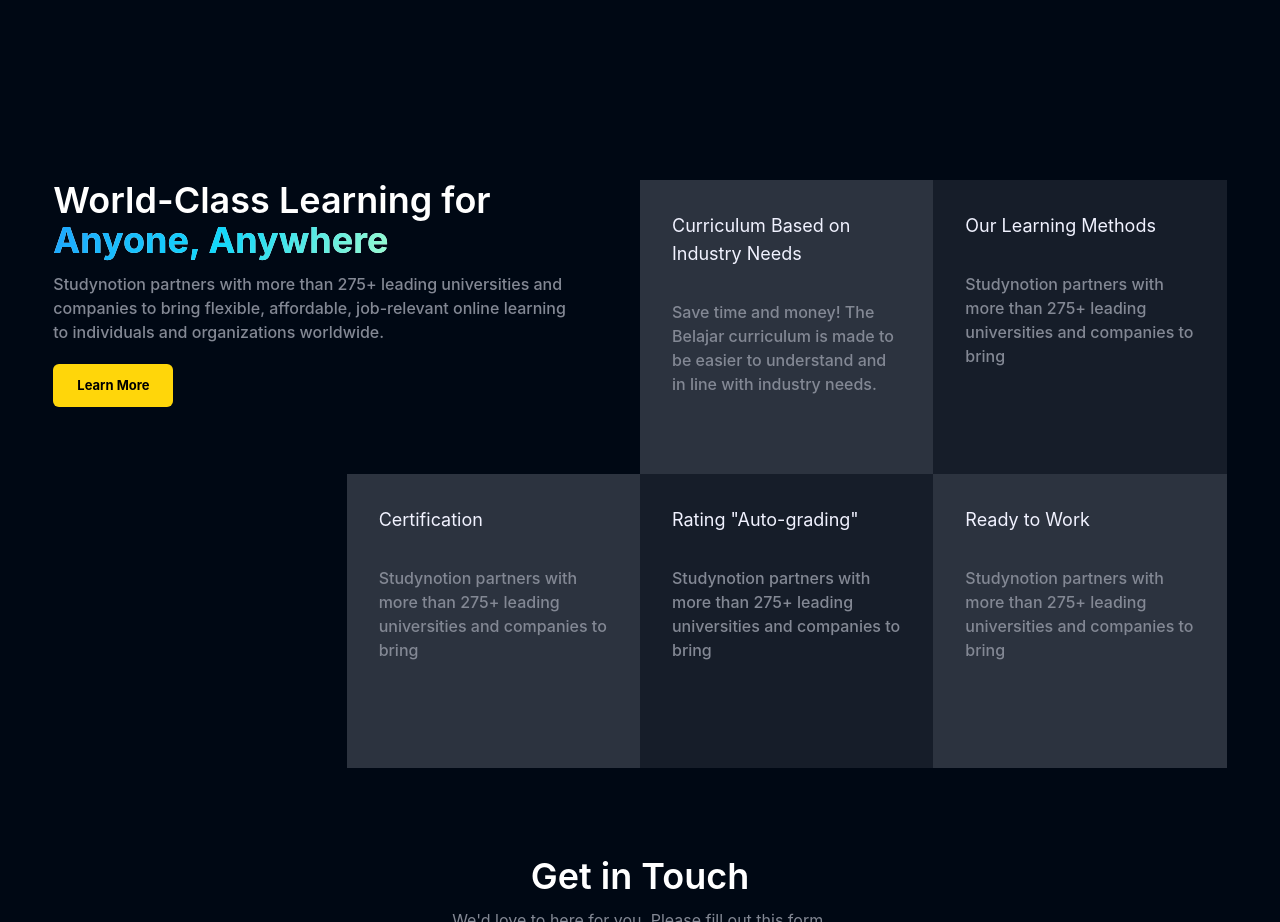
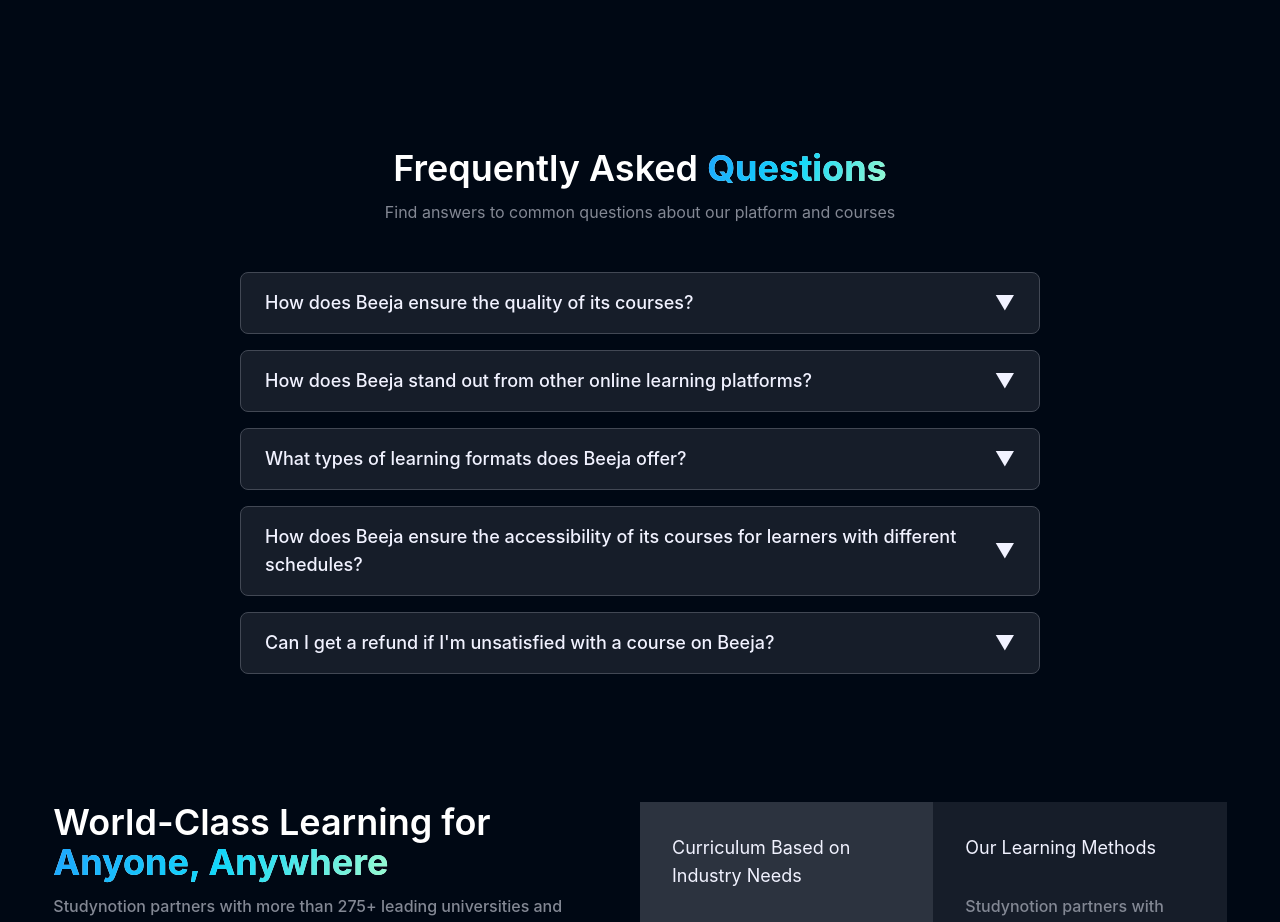
Before and after one commit to Harish222600/BeejaOfficial, a React (Vite) app in the folder frontend/: page /about in a window 1280 px wide. Shown: the part 2686-3608 px from the top of the page. Built offline with nearby package versions, Linux system fonts and the light colour scheme; no server answers; a web font is replaced by a local one.

Commit message:
FAQ section added

```diff
--- /dev/null
+++ b/frontend/src/components/core/AboutPage/FAQSection.jsx
@@ -0,0 +1,91 @@
+import React, { useState } from 'react'
+import HighlightText from '../HomePage/HighlightText'
+import { motion } from 'framer-motion'
+import { fadeIn } from '../../common/motionFrameVarients'
+
+const FAQSection = () => {
+  const [activeIndex, setActiveIndex] = useState(null)
+
+  const faqData = [
+    {
+      question: "How does Beeja ensure the quality of its courses?",
+      answer: "At Beeja, course quality is our priority. We collaborate with industry experts to design and update our curriculum, ensuring it aligns with the latest trends and standards. Our rigorous review process includes user feedback and continuous assessments. Rest assured, our commitment to providing high-quality, relevant content ensures an enriching learning experience for our users, preparing them for success in their chosen fields."
+    },
+    {
+      question: "How does Beeja stand out from other online learning platforms?",
+      answer: "Beeja distinguishes itself through a combination of diverse, expert-curated content and an interactive learning environment. Our courses are crafted by industry professionals, ensuring real-world relevance. We prioritize user engagement with interactive elements, fostering a dynamic and effective learning experience. Additionally, personalized learning paths cater to individual needs."
+    },
+    {
+      question: "What types of learning formats does Beeja offer?",
+      answer: "Beeja offers a diverse range of learning formats including video lectures, interactive assignments, live sessions, hands-on projects, and peer collaboration opportunities. Our platform supports both self-paced learning and structured courses, complemented by practical exercises and real-world case studies to ensure comprehensive skill development."
+    },
+    {
+      question: "How does Beeja ensure the accessibility of its courses for learners with different schedules?",
+      answer: "We understand the importance of flexibility in learning. Our platform offers 24/7 access to course materials, allowing learners to study at their own pace. Content is available on multiple devices, and courses are structured in digestible modules. We also provide downloadable resources and mobile-friendly content for learning on-the-go."
+    },
+    {
+      question: "Can I get a refund if I'm unsatisfied with a course on Beeja?",
+      answer: "Yes, we offer a satisfaction guarantee. If you're unsatisfied with your course, you can request a refund within the first 7 days of purchase. Our support team will guide you through the refund process and gather feedback to help us improve our offerings. Terms and conditions apply to specific courses and circumstances."
+    }
+  ]
+
+  const toggleAccordion = (index) => {
+    setActiveIndex(activeIndex === index ? null : index)
+  }
+
+  return (
+    <section className="mx-auto w-11/12 max-w-maxContent py-12 text-white">
+      <motion.div
+        variants={fadeIn('up', 0.1)}
+        initial='hidden'
+        whileInView={'show'}
+        viewport={{ once: false, amount: 0.1 }}
+        className="text-center mb-12"
+      >
+        <h2 className="text-4xl font-semibold">
+          Frequently Asked <HighlightText text="Questions" />
+        </h2>
+        <p className="text-richblack-300 mt-3">
+          Find answers to common questions about our platform and courses
+        </p>
+      </motion.div>
+
+      <div className="mt-8 space-y-4 max-w-[800px] mx-auto">
+        {faqData.map((faq, index) => (
+          <motion.div
+            key={index}
+            variants={fadeIn('up', 0.1 * (index + 1))}
+            initial='hidden'
+            whileInView={'show'}
+            viewport={{ once: false, amount: 0.1 }}
+            className="border border-richblack-600 rounded-lg overflow-hidden bg-richblack-800"
+          >
+            <button
+              className="w-full px-6 py-4 text-left hover:bg-richblack-700 transition-all duration-300 flex justify-between items-center"
+              onClick={() => toggleAccordion(index)}
+            >
+              <span className="text-lg font-medium text-richblack-5">{faq.question}</span>
+              <span
+                className={`transform transition-transform duration-300 text-xl text-richblack-5
+                  ${activeIndex === index ? 'rotate-180' : ''}`}
+              >
+                ▼
+              </span>
+            </button>
+
+            <div
+              className={`transition-all duration-300 ease-in-out overflow-hidden
+                ${activeIndex === index ? 'max-h-[500px] opacity-100' : 'max-h-0 opacity-0'}`}
+            >
+              <p className="p-6 text-richblack-300 text-base leading-relaxed">
+                {faq.answer}
+              </p>
+            </div>
+          </motion.div>
+        ))}
+      </div>
+    </section>
+  )
+}
+
+export default FAQSection
--- a/frontend/src/pages/About.jsx
+++ b/frontend/src/pages/About.jsx
@@ -17,7 +17,7 @@
 import { motion } from 'framer-motion';
 import { fadeIn } from "../components/common/motionFrameVarients"
 import TeamCard from "./Card/components/TeamCard"
-// import TeamCard from "./Card/components/TeamCard"
+import FAQSection from "../components/core/AboutPage/FAQSection"
 
 
 
@@ -166,6 +166,9 @@
 
 
 
+      {/* FAQ Section */}
+      <FAQSection />
+
       <section className="mx-auto mt-20 flex w-11/12 max-w-maxContent flex-col justify-between gap-10 text-white">
         <LearningGrid />
         <ContactFormSection />
```
